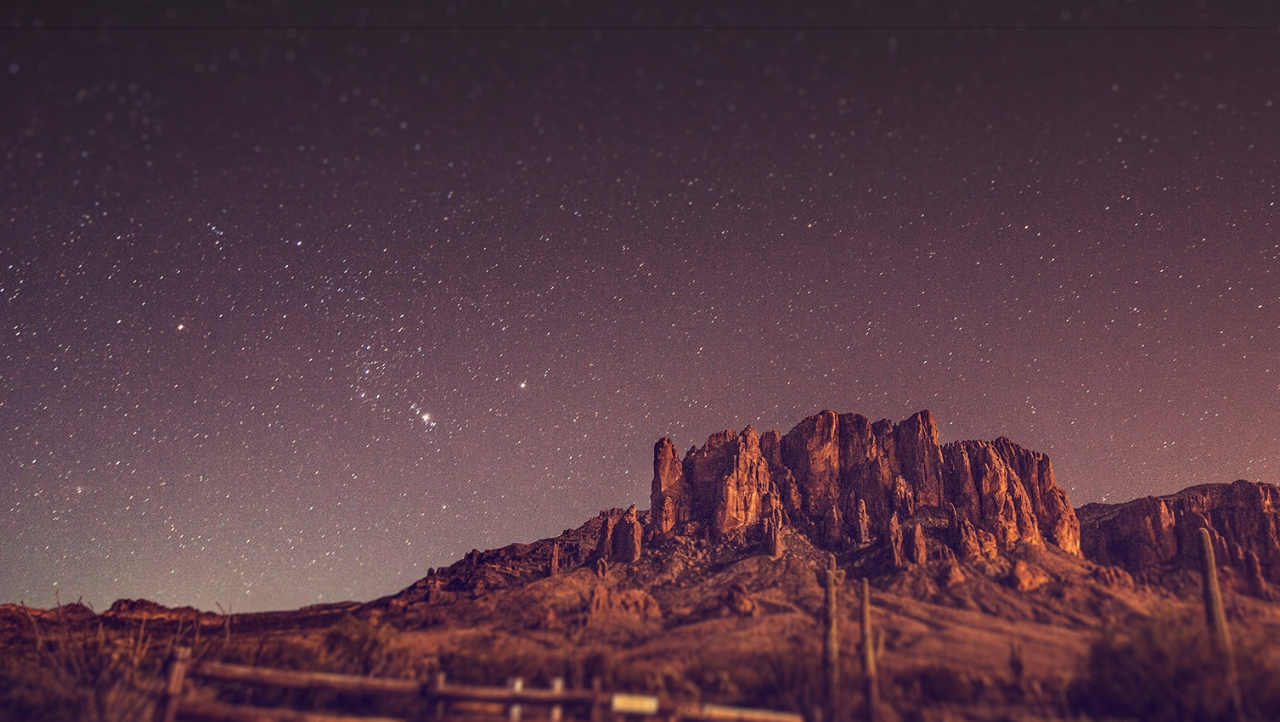
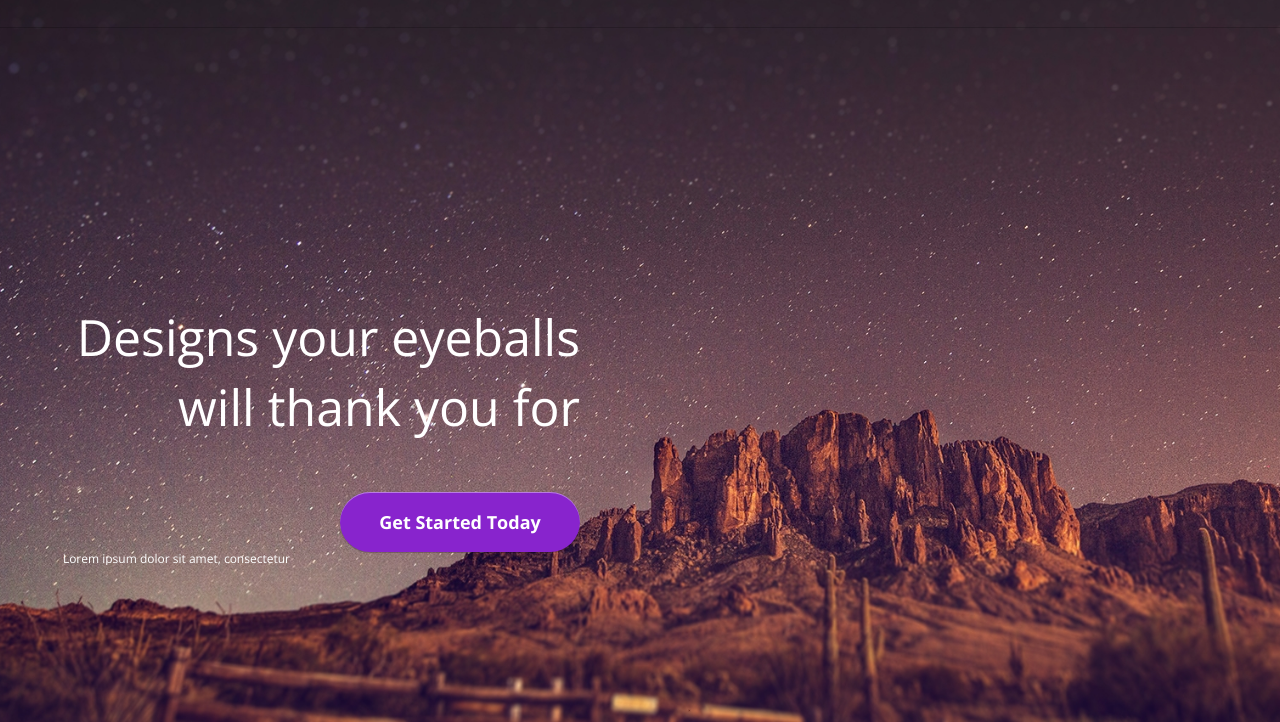
Before and after one commit to kvibrik/pex, a website: page index.html in a window 1280 px wide. Shown: the part 78-800 px from the top of the page. Drawn offline with nearby package versions, Linux system fonts and the light colour scheme.

Commit message:
транспарант

```diff
--- a/index.html
+++ b/index.html
@@ -27,7 +27,17 @@
       </label>
     </div>
     <div class="header__bottom">
-
+      <div class="header__title">
+        Designs your eyeballs will thank you for
+      </div>
+      <div class="header__info">
+        <button type="button" class="button button_velvet">
+          Get Started Today
+        </button>
+        <div class="header__text">
+          Lorem ipsum dolor sit amet, consectetur adipisicing elit, sed do eiusmod tempor incididunt ut labore et dolore magna aliqua. Ut enim ad minim veniam, quis nostrud exercitation ullamco laboris nisi ut aliquip ex ea commodo consequat. Duis aute irure dolor in reprehenderit in voluptate velit esse cillum dolore eu fugiat nulla pariatur. Excepteur sint occaecat cupidatat non proident, sunt in culpa qui officia deserunt mollit anim id est laborum. Sed ut perspiciatis unde omnis iste natus error sit voluptatem accusantium doloremque laudantium, totam rem aperiam, eaque ipsa quae ab illo inventore veritatis et quasi architecto beatae vitae dicta sunt explicabo. Nemo enim ipsam voluptatem quia voluptas sit aspernatur aut odit aut fugit, sed quia consequuntur magni dolores eos qui ratione voluptatem sequi nesciunt. Neque porro quisquam est, qui dolorem ipsum quia dolor sit amet, consectetur, adipisci velit, sed quia non numquam eius modi tempora incidunt ut labore et dolore magnam aliquam quaerat voluptatem.
+        </div>
+      </div>
     </div>
   </div>
 </header>
--- a/src/scss/partials/_header.scss
+++ b/src/scss/partials/_header.scss
@@ -95,4 +95,25 @@
       background-image: url("../img/fa-search.png");
     }
   }
+
+  &__bottom {
+    max-width: 520px;
+    width: 100%;
+    text-align: right;
+    margin-top: 275px;
+    color: $white;
+    font-weight: 400;
+  }
+
+  &__title {
+    font-size: 3.125rem;
+    line-height: 4.375rem;
+  }
+
+  &__text {
+    max-width: 230px;
+    height: 13px;
+    overflow: hidden;
+    font-size: 12px;
+  }
 }
--- a/src/scss/partials/_main.scss
+++ b/src/scss/partials/_main.scss
@@ -13,3 +13,26 @@ body {
   max-width: 1180px;
   padding: 0 10px;
 }
+
+.button {
+  border: none;
+  cursor: pointer;
+  padding: 0;
+  font: inherit;
+  width: 240px;
+  height: 60px;
+  @include butShadow;
+  border-radius: 30px;
+  color: $white;
+  font-size: 1.125rem;
+  font-weight: 700;
+  margin-top: 50px;
+
+  &_velvet {
+    background-color: $velvet;
+
+    &:hover {
+      background-color: lighten($velvet, 3%);
+    }
+  }
+}
--- a/src/scss/partials/_var.scss
+++ b/src/scss/partials/_var.scss
@@ -1,6 +1,8 @@
 // variables
 
 $gray: #626262;
+$white: #fff;
+$velvet: #8824cd;
 
 //mixins
 
@@ -14,5 +16,9 @@ $gray: #626262;
 
 @mixin openSans {
   font-family: "Open Sans", sans-serif;
+}
 
+@mixin butShadow {
+  box-shadow: 0 1px 0 rgba(0, 0, 0, 0.2),
+    inset 0 1px 0 rgba(255, 255, 255, 0.4);
 }
```
Also changed, not shown: src/templates/header.html (+11 -1 lines), css/style.css, 1 other file.
